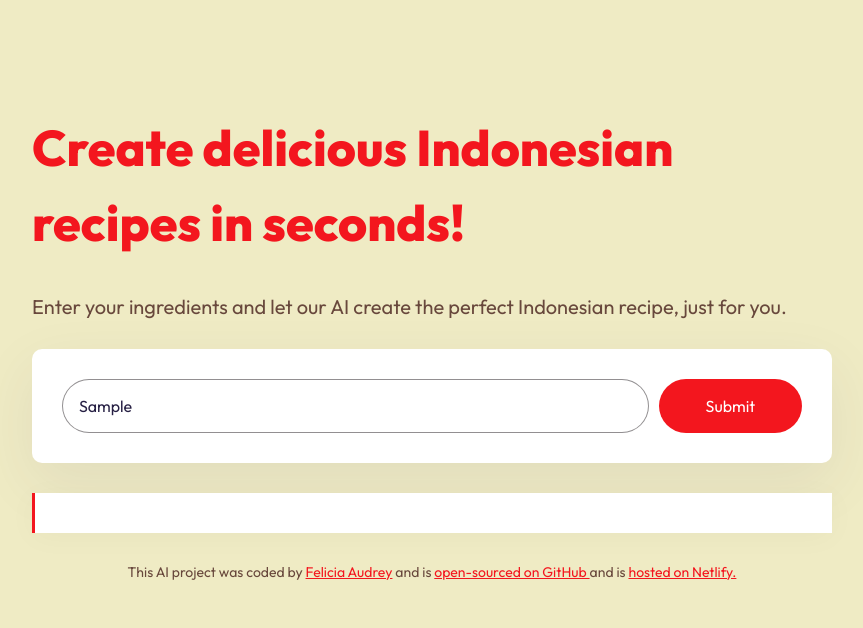
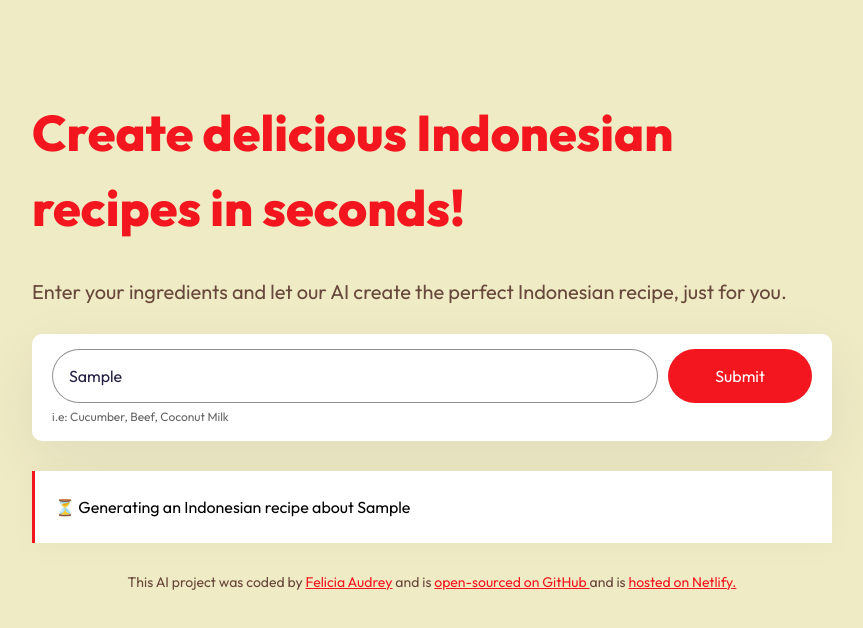
Before and after one commit to felicialatte/indonesian-recipe-generator, a plain HTML site: page index.html in a window 1280 px wide. Both pictures are taken after typing "Sample" into the empty fields and a click on the input 938 px from the left and 405 px from the top of the page. Shown: the whole page, without its empty margins (208-1071 px from the left). Drawn offline with nearby package versions, Linux system fonts and the light colour scheme; no server answers.

Commit message:
Improved the User Experienced (UX)

```diff
--- a/index.html
+++ b/index.html
@@ -26,6 +26,7 @@
       </header>
 
       <main>
+        <div class="form-container">
           <form id="recipe-generator">
             <input
               type="text"
@@ -38,7 +39,9 @@
             />
             <input type="submit" class="submit-button" />
           </form>
-        <div class="recipe" id="recipe"></div>
+          <div class="hint">i.e: Cucumber, Beef, Coconut Milk</div>
+        </div>
+        <div class="recipe hidden" id="recipe"></div>
       </main>
 
       <footer>
--- a/src/index.js
+++ b/src/index.js
@@ -19,6 +19,10 @@ function generateRecipe(event) {
     "You are an experienced chef and love to write short and easy recipe. Your mission is to generate a quick and easy recipe. Please generate answer in basic HTML. Make sure to follow the user instructions.";
   let apiUrl = `https://api.shecodes.io/ai/v1/generate?prompt=${prompt}&context=${context}&key=${apiKey}`;
 
+  let recipeElement = document.querySelector("#recipe");
+  recipeElement.classList.remove("hidden");
+  recipeElement.innerHTML = `<div class="generating">⏳ Generating an Indonesian recipe about ${isntructionInput.value}</span>`;
+
   console.log("Generating a recipe");
   console.log(`Prompt: ${prompt}`);
   console.log(`Context: ${context}`);
--- a/src/style.css
+++ b/src/style.css
@@ -10,8 +10,15 @@ a {
   color: #f3161e;
 }
 
+a:hover {
+  cursor: pointer;
+  background-color: #fabc13;
+  color: white;
+  transition: all 200ms ease-in-out;
+}
+
 .container {
-  margin: 110px auto;
+  margin: 95px auto;
   max-width: 800px;
 }
 
@@ -34,13 +41,23 @@ h2 {
   color: rgba(47, 3, 3, 0.7);
 }
 
-form {
-  padding: 30px;
+.form-container {
   background-color: white;
+  margin-bottom: 30px;
   box-shadow: 0px 20px 60px rgba(65, 50, 100, 0.08);
   border-radius: 10px;
-  margin-bottom: 30px;
+  padding: 15px 20px;
+}
+
+form {
   display: flex;
+}
+
+.hint {
+  line-height: 1.5;
+  font-size: 12px;
+  margin-top: 5px;
+  opacity: 0.6;
 }
 
 .instructions {
@@ -72,6 +89,12 @@ form {
   font-style: normal;
 }
 
+.submit-button:hover {
+  cursor: pointer;
+  background-color: #fabc13;
+  transition: all 150ms ease-in-out;
+}
+
 .recipe {
   font-size: 16px;
   background-color: white;
@@ -81,9 +104,28 @@ form {
   box-shadow: 0px 4px 30px 0px rgba(39, 33, 66, 0.03);
 }
 
+.hidden {
+  display: none;
+}
+
 footer {
   text-align: center;
   font-size: 14px;
   margin-top: 30px;
   color: rgba(47, 3, 3, 0.7);
 }
+
+.generating {
+  animation: blink-animation 1s steps(5, start) infinite;
+}
+
+@keyframes blink-animation {
+  to {
+    visibility: hidden;
+  }
+}
+@-webkit-keyframes blink-animation {
+  to {
+    visibility: hidden;
+  }
+}
```
Lines whose indentation alone changed are shown as unchanged.
